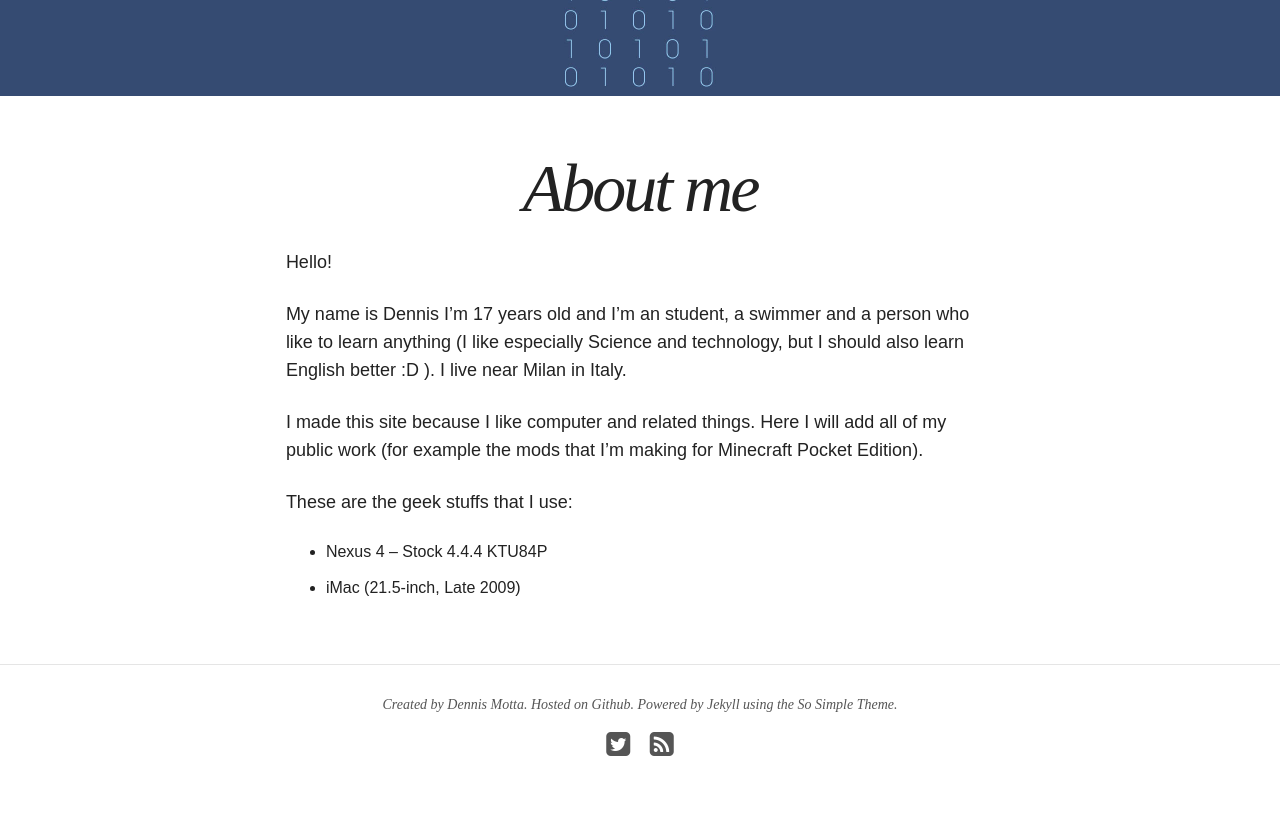
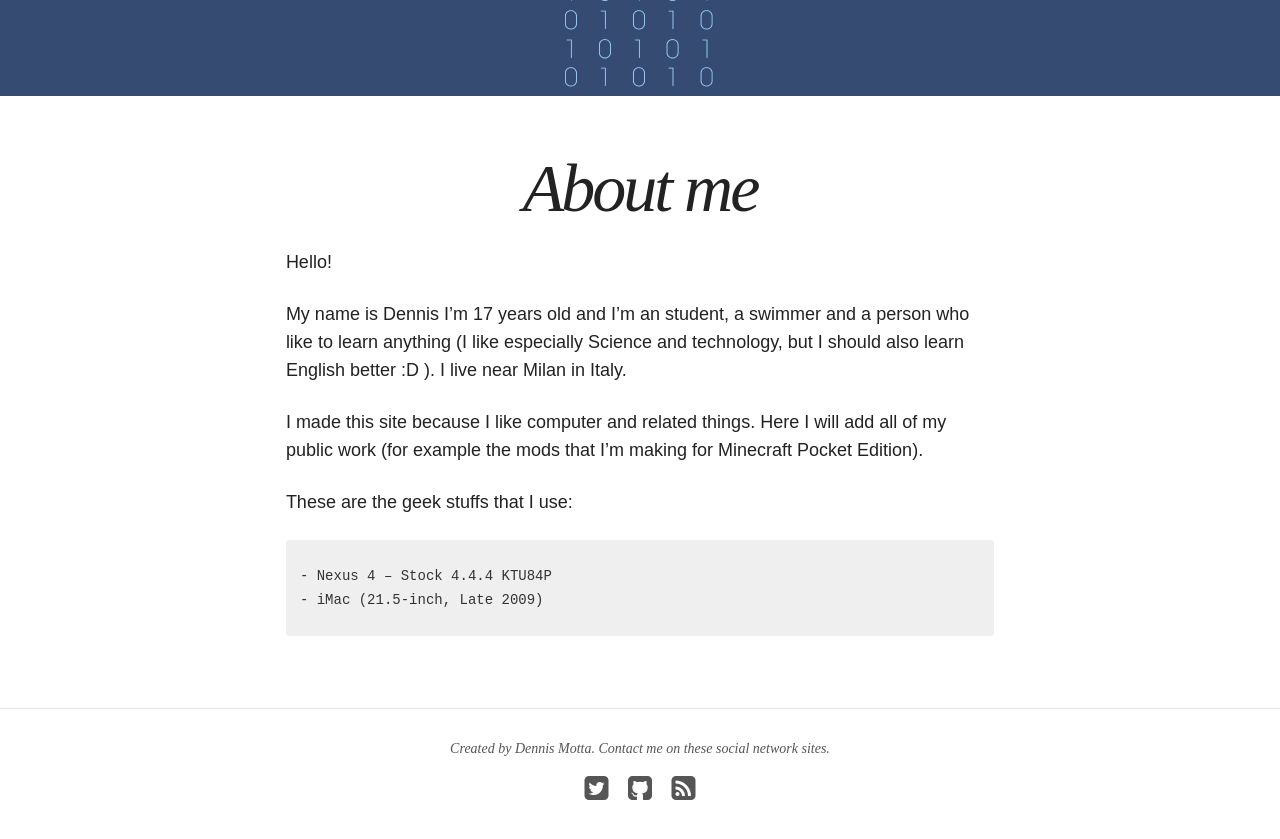
Before and after one commit to Desno365/Desno365.github.io, a Jekyll site: the page built from about/index.md, in a window 1280 px wide and 900 px high, scrolled down 696 px. Shown: the top 839 px of the window. Built offline with Jekyll 4.4.1, drawn with Linux system fonts in a browser that asks for light colours; nearby versions of some CDN libraries.

Commit message:
Some little changes

```diff
--- a/_config.yml
+++ b/_config.yml
@@ -34,11 +34,11 @@ exclude: ["lib", "config.rb", "Capfile", "config", "log", "Rakefile", "Rakefile.
 owner:
   name: Dennis Motta
   avatar: site-logo.png
-  email: desno465@gmail.com
+  email: desno365@gmail.com
   disqus-shortname:
   twitter: desno365
   facebook: #username
-  github: #username
+  github: Desno365
   stackexchange: #http://stackoverflow.com/users/123456/username
   linkedin: #username
   instagram: #username
--- a/_includes/footer.html
+++ b/_includes/footer.html
@@ -1,6 +1,6 @@
 {% if site.owner.google.ad-client and site.owner.google.ad-slot %}{% include ad-footer.html %}{% endif %}
 
-<span>Created by {{ site.owner.name }}. Hosted on <a href="http://github.com">Github</a>. Powered by <a href="http://jekyllrb.com">Jekyll</a> using the <a href="http://mademistakes.com/so-simple/">So Simple Theme</a>.</span>
+<span>Created by {{ site.owner.name }}. Contact me on these social network sites.</span>
 <div class="social-icons">
 	{% if site.owner.twitter %}<a href="http://twitter.com/{{ site.owner.twitter }}" title="{{ site.owner.name}} on Twitter" target="_blank"><i class="fa fa-twitter-square fa-2x"></i></a>{% endif %}
 	{% if site.owner.facebook %}<a href="http://facebook.com/{{ site.owner.facebook }}" title="{{ site.owner.name}} on Facebook" target="_blank"><i class="fa fa-facebook-square fa-2x"></i></a>{% endif %}
@@ -11,5 +11,6 @@
 	{% if site.owner.flickr %}<a href="http://www.flickr.com/photos/{{ site.owner.flickr }}" title="{{ site.owner.name}} on Flickr" target="_blank"><i class="fa fa-flickr fa-2x"></i></a>{% endif %}
 	{% if site.owner.github %}<a href="http://github.com/{{ site.owner.github }}" title="{{ site.owner.name}} on Github" target="_blank"><i class="fa fa-github-square fa-2x"></i></a>{% endif %}
 	{% if site.owner.tumblr %}<a href="http://{{ site.owner.tumblr }}.tumblr.com" title="{{ site.owner.name}} on Tumblr" target="_blank"><i class="fa fa-tumblr-square fa-2x"></i></a>{% endif %}
+	{% if site.owner.mail %}<a href="mailto:{{ site.owner.mail }}" title="Send a mail to {{ site.owner.name}}" target="_blank"><i class="fa fa-envelope-square fa-2x"></i></a>{% endif %}
   <a href="{{ site.url }}/feed.xml" title="Atom/RSS feed"><i class="fa fa-rss-square fa-2x"></i></a>
 </div><!-- /.social-icons -->
--- a/about/index.md
+++ b/about/index.md
@@ -15,5 +15,7 @@ I live near Milan in Italy.
 I made this site because I like computer and related things. Here I will add all of my public work (for example the mods that I'm making for Minecraft Pocket Edition).
 
 These are the geek stuffs that I use:
+{% highlight text %}
 - Nexus 4 – Stock 4.4.4 KTU84P
 - iMac (21.5-inch, Late 2009)
+{% endhighlight %}
```
